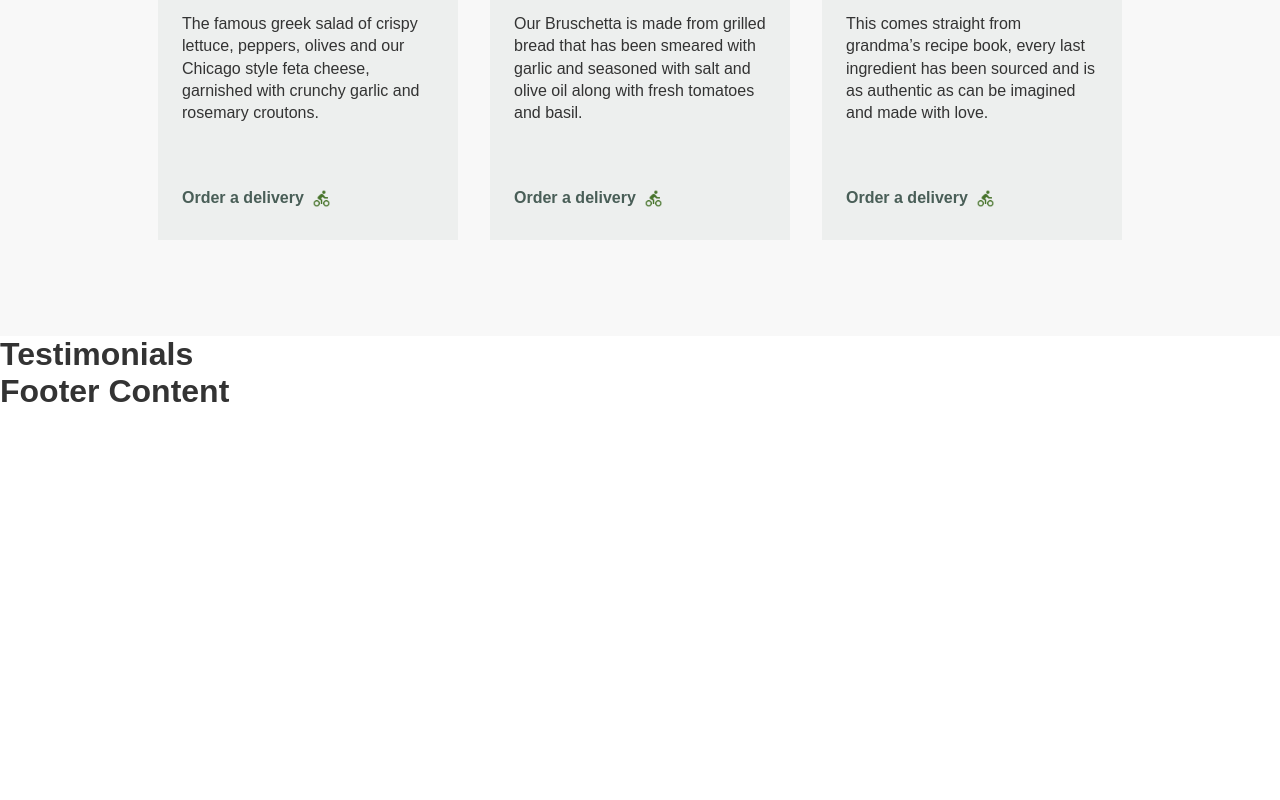
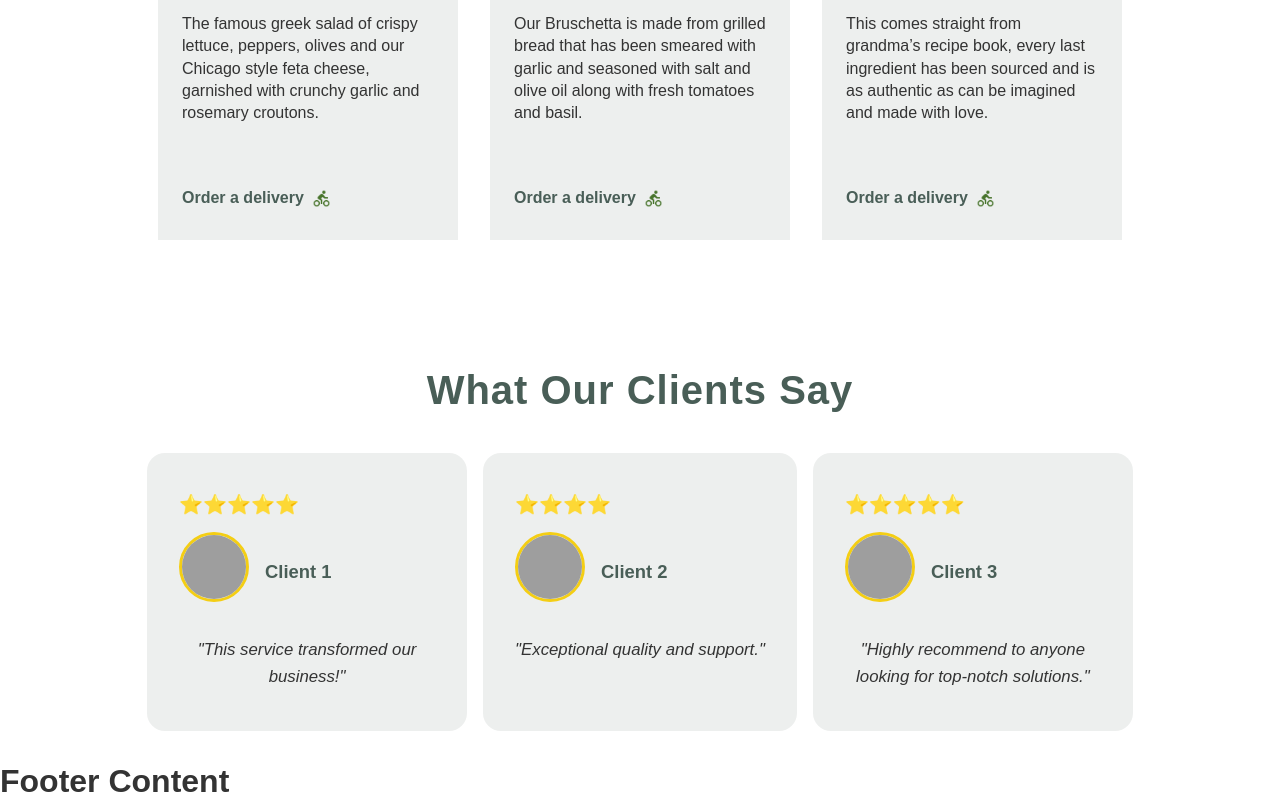
Before and after one commit to Naveeduhassan/capstone, a React (Create React App) app: page / in a window 1280 px wide. Shown: the part 1081-1881 px from the top of the page. Before the commit the page ends 1491 px from the top, so only its background shows below. Built offline with nearby package versions, Linux system fonts and the light colour scheme; grey boxes are pictures that could not be loaded.

Commit message:
Added Testimonials Section with styles and also use map method for reduce the code

```diff
--- a/src/App.css
+++ b/src/App.css
@@ -112,7 +112,7 @@ main{
 
 .hero{
   padding: 6rem 2rem;
-  background-color: #f8f8f8;
+  background-color: #fff;
   text-align: center;
 }
 
@@ -203,3 +203,89 @@ main{
   width: 19px;
   height: 19px;
 }
+
+/* Testimonial section */
+
+.testimonials {
+  background-color: #fff;
+  padding: 2rem 2rem;
+  text-align: center;
+}
+
+.testimonials-title {
+  font-size: 2.5rem;
+  color: #495e57;
+  margin-bottom: 2.5rem;
+  font-weight: 700;
+  letter-spacing: 1px;
+}
+
+.testimonial-container {
+  display: flex;
+  flex-wrap: wrap;
+  justify-content: center;
+  gap: 1rem;
+}
+
+.testimonial-card {
+  background: #edefee;
+  border-radius: 18px;
+  padding: 2.5rem 2rem 2rem 2rem;
+  max-width: 320px;
+  min-width: 260px;
+  display: flex;
+  flex-direction: column;
+  align-items: start;
+  transition: transform 0.2s;
+}
+
+.testimonial-card:hover {
+  transform: translateY(-1px) scale(1.02);
+  box-shadow: 0 8px 32px rgba(73, 94, 87, 0.13);
+}
+
+  .client-info{
+    display: flex;
+    flex-direction: row;
+    align-items: center;
+    gap: 1rem;
+    margin-bottom: 1rem;
+  }
+
+.testimonial-avatar {
+  width: 70px;
+  height: 70px;
+  border-radius: 50%;
+  object-fit: cover;
+  margin-bottom: 1.2rem;
+  border: 3px solid #f4ce14;
+}
+
+.testimonial-name {
+  font-size: 1.15rem;
+  font-weight: 600;
+  color: #495e57;
+  margin-bottom: 0.5rem;
+}
+
+.testimonial-rating {
+  font-size: 1.2rem;
+  color: #ee9972;
+  margin-bottom: 1rem;
+}
+
+.testimonial-text {
+  font-size: 1.05rem;
+  color: #333;
+  margin-bottom: 0.5rem;
+  line-height: 1.6;
+  font-style: italic;
+}
+
+@media (max-width: 900px) {
+  .testimonial-container {
+    flex-direction: column;
+    align-items: center;
+    gap: 2rem;
+  }
+}
--- a/src/components/Hero.js
+++ b/src/components/Hero.js
@@ -1,10 +1,29 @@
-import React from 'react'
 import greekSalad from '../assets/greek salad.jpg'
 import bruchetta from '../assets/bruchetta.svg'
 import lemonDessert from '../assets/lemon dessert.jpg'
 import delivery from '../assets/delivery.jpg'
 
 export default function Hero() {
+  const hero = [
+    {
+      title: "Greek Salad",
+      image: greekSalad,
+      price: "$10.99",
+      description: "The famous greek salad of crispy lettuce, peppers, olives and our Chicago style feta cheese, garnished with crunchy garlic and rosemary croutons."
+    },
+    {
+      title: "Bruchetta",
+      image: bruchetta,
+      price: "$8.99",
+      description: "Our Bruschetta is made from grilled bread that has been smeared with garlic and seasoned with salt and olive oil along with fresh tomatoes and basil."
+    },
+    {
+      title: "Lemon Dessert",
+      image: lemonDessert,
+      price: "$5.00",
+      description: "This comes straight from grandma’s recipe book, every last ingredient has been sourced and is as authentic as can be imagined and made with love."
+    }
+  ]
   return (
     <section className='hero'>
       <div className='hero-text'>
@@ -12,51 +31,23 @@ export default function Hero() {
         <button className='hero-button'>Online Menu</button>
       </div>
       <div className='hero-cards'>
-        <div className='hero-card'>
-          <img src={greekSalad} alt='Greek Salad' className='hero-card-image' />
+        {hero.map((item, idx) => (
+          <div className='hero-card' key={idx}>
+            <img className='hero-card-image' src={item.image} alt={item.title} />
             <div className='hero-card-content'>
               <div className='hero-card-header'>
-            <h3 className='hero-card-title'>Greek Salad</h3>
-            <span className='hero-card-price'>$10.99</span>
+                <h3 className='hero-card-title'>{item.title}</h3>
+                <span className='hero-card-price'>{item.price}</span>
               </div>
               <div className='hero-card-description'>
-            <p>The famous greek salad of crispy lettuce, peppers, olives and our Chicago style feta cheese, garnished with crunchy garlic and rosemary croutons.</p>
+                <p>{item.description}</p>
               </div>
               <a href='#' className='hero-card-order'>Order a delivery
                 <img src={delivery} alt='Delivery' className='hero-card-delivery-icon' />
               </a>
             </div>
           </div>
-        <div className='hero-card'>
-          <img src={bruchetta} alt='Bruchetta' className='hero-card-image' />
-          <div className='hero-card-content'>
-            <div className='hero-card-header'>
-              <h3 className='hero-card-title'>Bruchetta</h3>
-              <span className='hero-card-price'>$8.99</span>
-            </div>
-            <div className='hero-card-description'>
-              <p>Our Bruschetta is made from grilled bread that has been smeared with garlic and seasoned with salt and olive oil along with fresh tomatoes and basil.</p>
-            </div>
-            <a href='#' className='hero-card-order'>Order a delivery
-              <img src={delivery} alt='Delivery' className='hero-card-delivery-icon' />
-            </a>
-          </div>
-        </div>
-        <div className='hero-card'>
-          <img src={lemonDessert} alt='Lemon Dessert' className='hero-card-image' />
-          <div className='hero-card-content'>
-            <div className='hero-card-header'>
-            <h3 className='hero-card-title'>Lemon Dessert</h3>
-            <span className='hero-card-price'>$5.00</span>
-            </div>
-            <div className='hero-card-description'>
-              <p>This comes straight from grandma’s recipe book, every last ingredient has been sourced and is as authentic as can be imagined and made with love.</p>
-            </div>
-            <a href='#' className='hero-card-order'>Order a delivery
-              <img src={delivery} alt='Delivery' className='hero-card-delivery-icon' />
-            </a>
-          </div>
-        </div>
+        ))}
       </div>
     </section>
   )
--- a/src/components/Testimonials.js
+++ b/src/components/Testimonials.js
@@ -1,9 +1,48 @@
 import React from 'react'
+
+const testimonials = [
+  {
+    name: "Client 1",
+    image: "/images/client1.jpg",
+    rating: "⭐⭐⭐⭐⭐",
+    text: "This service transformed our business!"
+  },
+  {
+    name: "Client 2",
+    image: "/images/client2.jpg",
+    rating: "⭐⭐⭐⭐",
+    text: "Exceptional quality and support."
+  },
+  {
+    name: "Client 3",
+    image: "/images/client3.jpg",
+    rating: "⭐⭐⭐⭐⭐",
+    text: "Highly recommend to anyone looking for top-notch solutions."
+  },
+  // {
+  //   name: "Client 4",
+  //   image: "/images/client4.jpg",
+  //   rating: "⭐⭐⭐⭐⭐",
+  //   text: "A game changer for our organization."
+  // }
+];
 
 export default function Testimonials() {
   return (
-    <div>
-      <h1>Testimonials</h1>
-    </div>
+    <section className="testimonials">
+      <h2 className="testimonials-title">What Our Clients Say</h2>
+      <div className="testimonial-container">
+        {testimonials.map((t, idx) => (
+          <div className="testimonial-card" key={idx}>
+            <div className="testimonial-rating">{t.rating}</div>
+            <div className="client-info">
+            <img className="testimonial-avatar" src={t.image} alt={t.name} />
+            <div className="testimonial-name">{t.name}</div>
+            </div>
+            <div className="testimonial-text">"{t.text}"</div>
+          </div>
+        ))}
+      </div>
+    </section>
   )
 }
```
Lines whose indentation alone changed are shown as unchanged.
